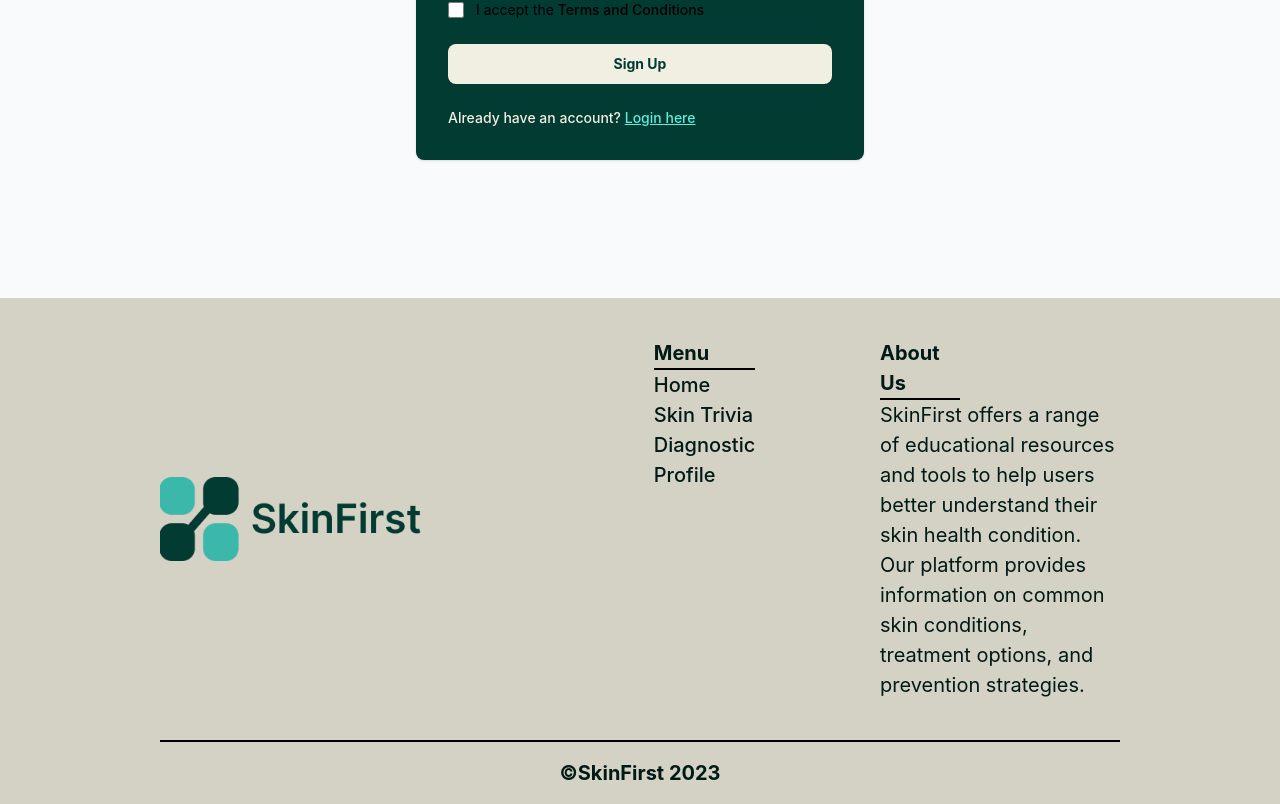
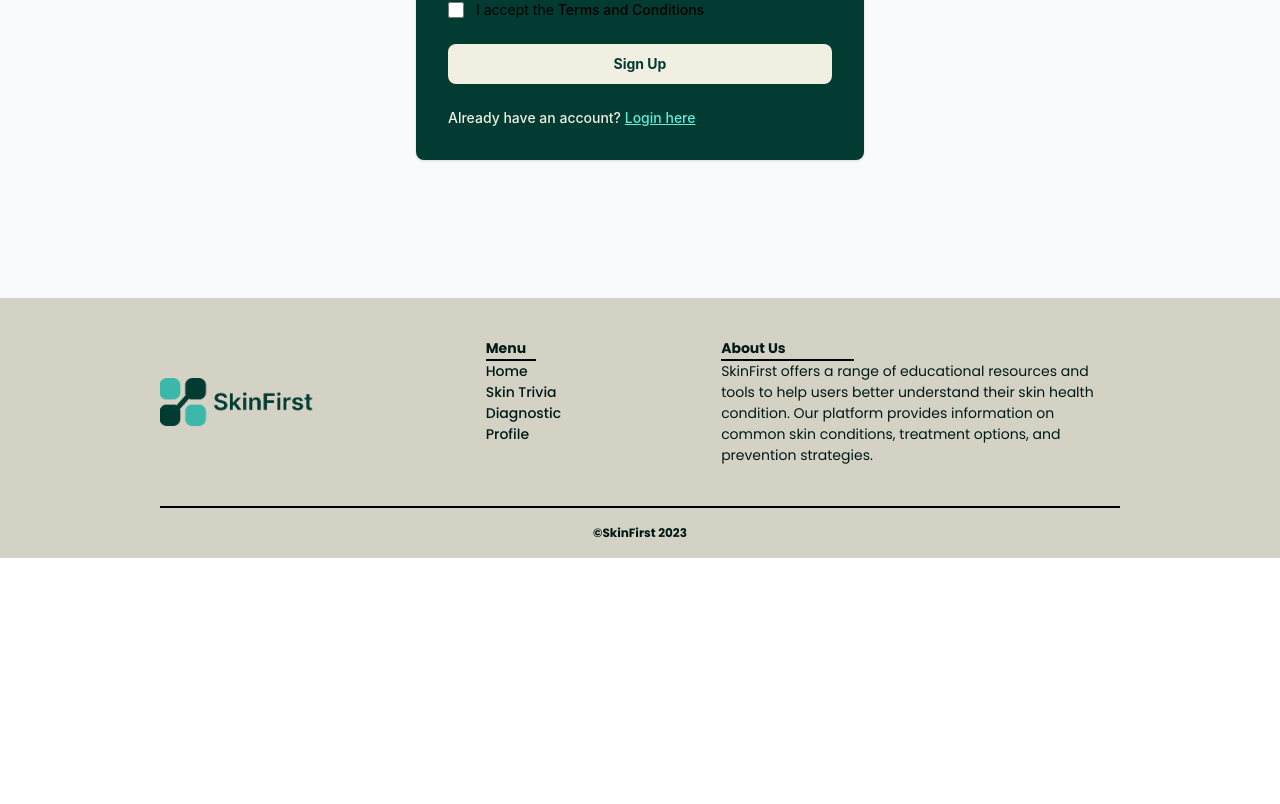
Before and after one commit to Auletta-Khansa/SkinFirst, a React (Create React App) app: page /signup in a window 1280 px wide. Shown: the part 742-1546 px from the top of the page. After the commit the page ends 1300 px from the top, so only its background shows below. Built offline with nearby package versions, Linux system fonts and the light colour scheme.

Commit message:
resize content

```diff
--- a/src/components/Footer.jsx
+++ b/src/components/Footer.jsx
@@ -6,14 +6,14 @@ import { Link } from 'react-router-dom'
 const Footer = () => {
   return (
     <>
-        <div className='bg-[#D4D2C5] px-40'>
-            <div className='flex justify-between pt-10 text-[#011A16] text-[20px]'>
+        <div className='bg-[#D4D2C5] px-40 font-poppins'>
+            <div className='flex justify-between pt-10 text-[#011A16] text-[14px]'>
                 <div className='flex items-center'>
-                    <Link to='/home' className='min-w-3/4 w-3/4 '><img src={ImgLogo} alt="img-logo" /></Link>
+                    <Link to='/home' className=''><img src={ImgLogo} alt="img-logo" /></Link>
                 </div>
-                <div>
-                    <div>
-                        <h1 className='border-b-2 border-black font-bold'>Menu</h1>
+                <div className='flex justify-end gap-40'>
+                    <div className=''>
+                        <h1 className='border-b-2 border-black font-bold w-2/3'>Menu</h1>
                         <ul className='text-[#011A16] font-medium'>
                             <li><Link to='/home' className='hover:text-[#011a1671]'>Home</Link></li>
                             <li><Link to='/skin-trivia' className='hover:text-[#011a1671]'>Skin Trivia</Link></li>
@@ -21,14 +21,15 @@ const Footer = () => {
                             <li><Link to='/home' className='hover:text-[#011a1671]'>Profile</Link></li>
                         </ul>
                     </div>
+                    <div className='w-2/4 text-[#011A16]'>
+                        <h1 className='border-b-2 border-black w-1/3 font-bold'>About Us</h1>
+                        <p> SkinFirst offers a range of educational resources and tools to help users better understand their skin health condition. Our platform provides information on common skin conditions, treatment options, and prevention strategies.</p>
+                    </div>
                 </div>
-                <div className='w-1/4 text-[#011A16]'>
-                    <h1 className='border-b-2 border-black w-1/3 font-bold'>About Us</h1>
-                    <p> SkinFirst offers a range of educational resources and tools to help users better understand their skin health condition. Our platform provides information on common skin conditions, treatment options, and prevention strategies.</p>
-                </div>
+
             </div>
             <div className='mt-10 border-t-2 border-black text-[#011A16]'>
-                <h1 className='text-center p-4 font-bold text-[20px]'>©SkinFirst 2023</h1>
+                <h1 className='text-center p-4 font-bold text-[12px]'>©SkinFirst 2023</h1>
             </div>
         </div>
     </>
```
